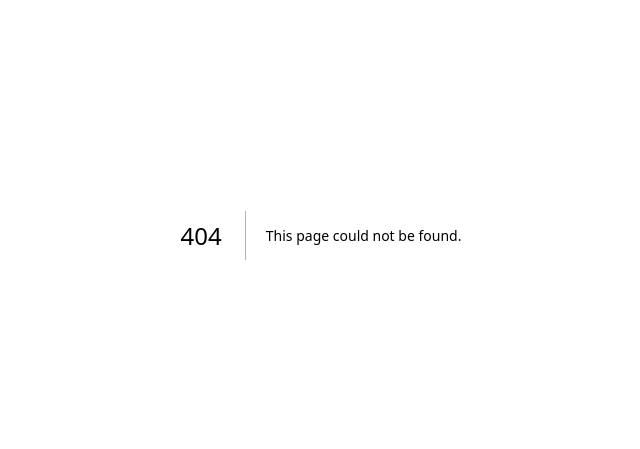
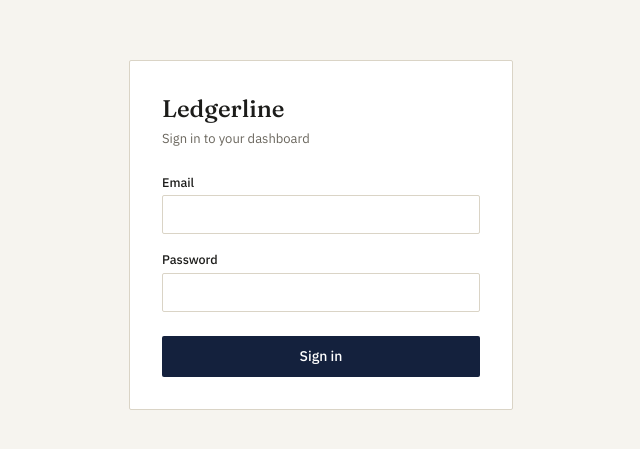
Before and after one commit to safetytalent/ledgerline, a Next.js app: page /login in a window 1280 px wide. Before the commit this address had no page. Shown: the part 165-614 px from the top of the page, without its empty margins (319-959 px from the left). Built offline with nearby package versions, Linux system fonts and the light colour scheme.

Commit message:
add login system

```diff
--- /dev/null
+++ b/app/login/page.tsx
@@ -0,0 +1,76 @@
+"use client";
+
+import { useState } from "react";
+import { useRouter } from "next/navigation";
+import { createClient } from "@/lib/supabase/client";
+
+export default function LoginPage() {
+  const [email, setEmail] = useState("");
+  const [password, setPassword] = useState("");
+  const [error, setError] = useState<string | null>(null);
+  const [loading, setLoading] = useState(false);
+  const router = useRouter();
+
+  async function handleLogin(e: React.FormEvent) {
+    e.preventDefault();
+    setError(null);
+    setLoading(true);
+
+    const supabase = createClient();
+    const { error } = await supabase.auth.signInWithPassword({ email, password });
+
+    setLoading(false);
+
+    if (error) {
+      setError(error.message);
+      return;
+    }
+
+    router.push("/dashboard");
+    router.refresh();
+  }
+
+  return (
+    <div className="min-h-screen flex items-center justify-center bg-paper">
+      <form
+        onSubmit={handleLogin}
+        className="bg-white border border-line rounded-sm p-8 w-full max-w-sm"
+      >
+        <h1 className="font-display text-2xl font-medium mb-1">Ledgerline</h1>
+        <p className="text-[13px] text-[#6B675E] mb-6">Sign in to your dashboard</p>
+
+        {error && (
+          <div className="bg-rustSoft text-rust text-[13px] px-3 py-2 rounded-sm mb-4">
+            {error}
+          </div>
+        )}
+
+        <label className="block text-[12.5px] font-medium mb-1">Email</label>
+        <input
+          type="email"
+          required
+          value={email}
+          onChange={(e) => setEmail(e.target.value)}
+          className="w-full border border-line rounded-sm px-3 py-2 mb-4 text-[14px]"
+        />
+
+        <label className="block text-[12.5px] font-medium mb-1">Password</label>
+        <input
+          type="password"
+          required
+          value={password}
+          onChange={(e) => setPassword(e.target.value)}
+          className="w-full border border-line rounded-sm px-3 py-2 mb-6 text-[14px]"
+        />
+
+        <button
+          type="submit"
+          disabled={loading}
+          className="w-full bg-ink text-white text-[14px] font-medium py-2.5 rounded-sm disabled:opacity-50"
+        >
+          {loading ? "Signing in..." : "Sign in"}
+        </button>
+      </form>
+    </div>
+  );
+}
--- /dev/null
+++ b/lib/supabase/client.ts
@@ -0,0 +1,13 @@
+import { createBrowserClient } from "@supabase/ssr";
+
+/**
+ * Browser-side Supabase client — used in Client Components (the login
+ * form, sign-out button). Session is stored in cookies so the server
+ * client above can read the same logged-in state.
+ */
+export function createClient() {
+  return createBrowserClient(
+    process.env.NEXT_PUBLIC_SUPABASE_URL!,
+    process.env.NEXT_PUBLIC_SUPABASE_ANON_KEY!
+  );
+}
```
Also changed, not shown: lib/supabase/server.ts (added, +38 -0 lines), middleware.ts (added, +61 -0 lines), 1 other file (tests, documents, lock files or other folders).
